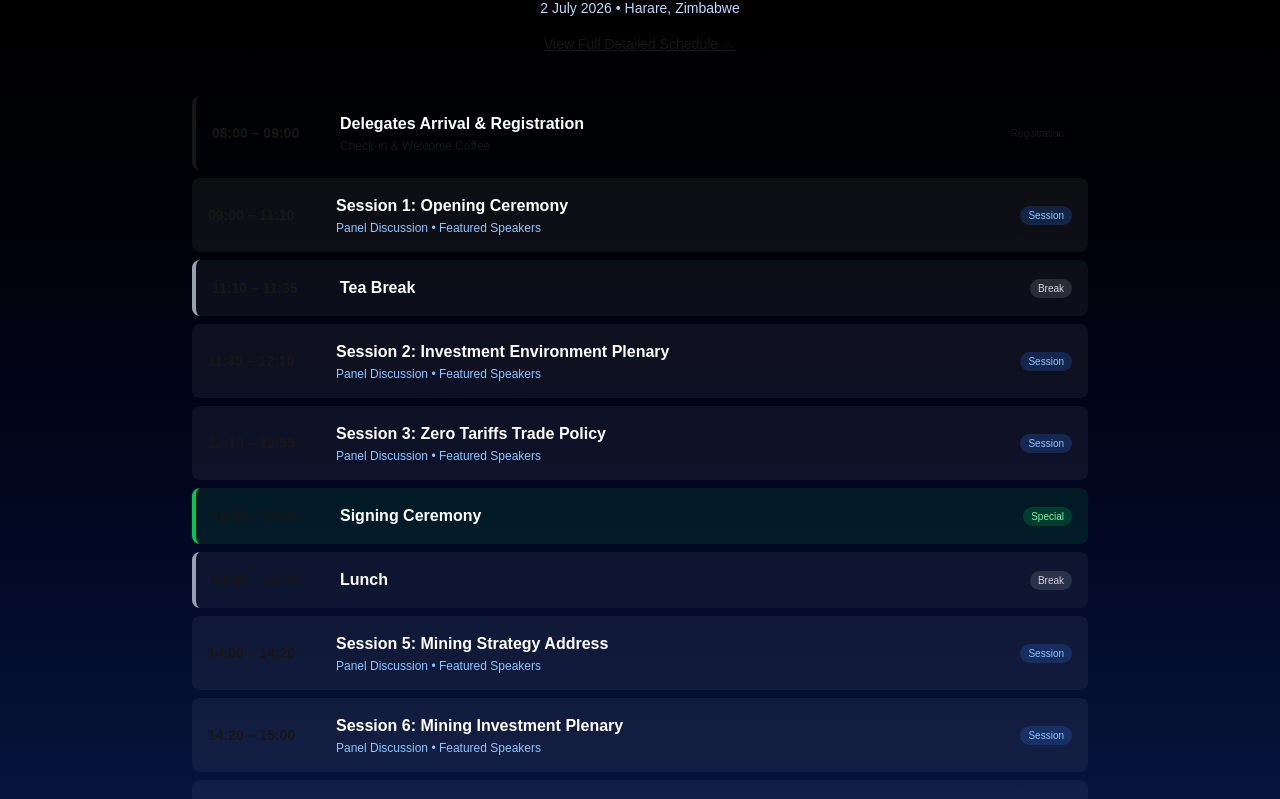
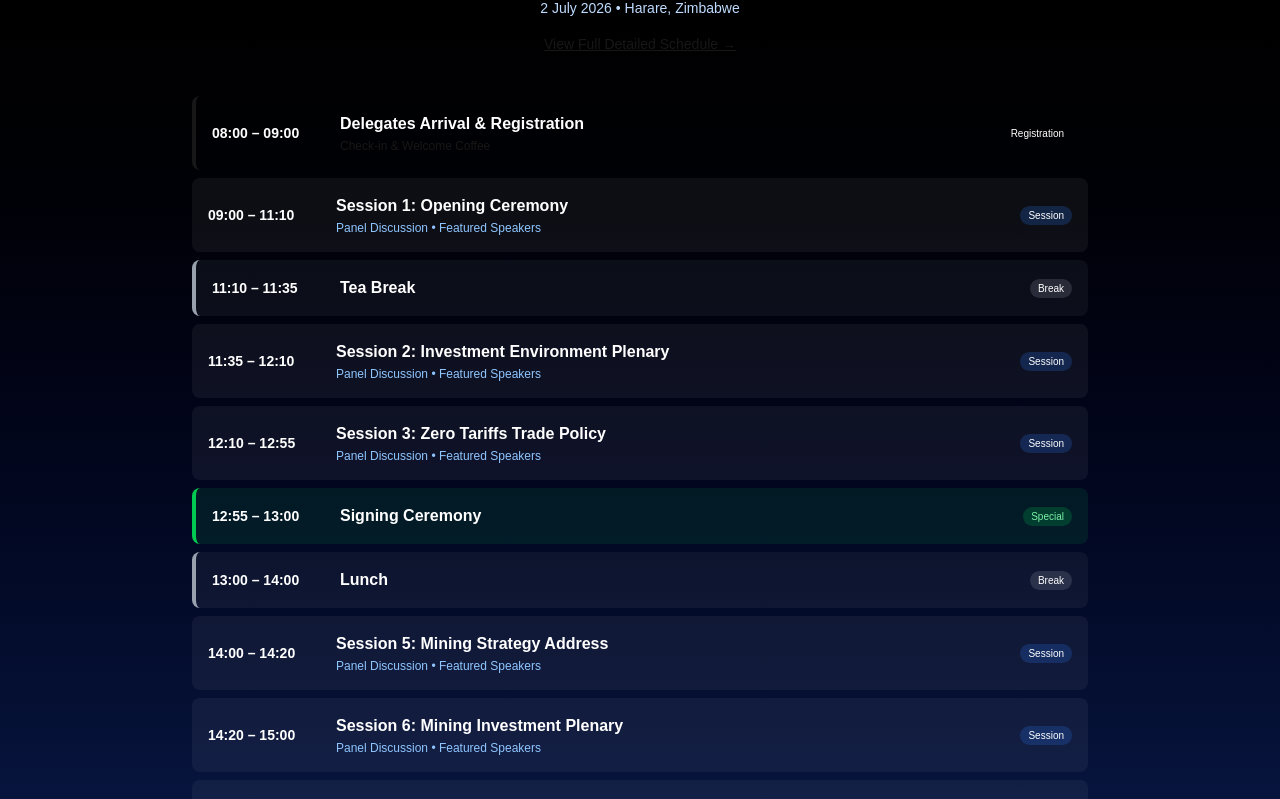
Before and after one commit to Guava-Africa/zim-china-symposium, a Next.js app in the folder frontend/: page / in a window 1280 px wide. Shown: the part 1798-2597 px from the top of the page. Built offline with nearby package versions, Linux system fonts and the light colour scheme.

Commit message:
white text on homepage

```diff
--- a/frontend/app/page.tsx
+++ b/frontend/app/page.tsx
@@ -302,10 +302,10 @@ export default function Home() {
               return (
                 <div key={idx} className={`p-3 md:p-4 rounded-lg mb-2 transition ${bgClass}`}>
                   <div className="flex flex-col sm:flex-row sm:items-center gap-2 sm:gap-4">
-                    <div className="text-gold-400 font-bold text-xs md:text-sm sm:w-28 flex-shrink-0">
+                    <div className="text-white font-bold text-xs md:text-sm sm:w-28 flex-shrink-0">
                       {item.time}
                     </div>
-                    <div className="flex-1 min-w-0">
+                    <div className="flex-1 min-w-0 ">
                       <div className="text-white font-semibold text-sm md:text-base break-words">
                         {item.title}
                       </div>
@@ -317,16 +317,16 @@ export default function Home() {
                       )}
                     </div>
                     {item.type === "session" && (
-                      <span className="text-[10px] bg-blue-500/20 text-blue-300 px-2 py-0.5 rounded-full whitespace-nowrap">Session</span>
+                      <span className="text-[10px] bg-blue-500/20 text-white px-2 py-0.5 rounded-full whitespace-nowrap">Session</span>
                     )}
                     {item.type === "break" && (
-                      <span className="text-[10px] bg-gray-400/20 text-gray-300 px-2 py-0.5 rounded-full whitespace-nowrap">Break</span>
+                      <span className="text-[10px] bg-gray-400/20 text-white px-2 py-0.5 rounded-full whitespace-nowrap">Break</span>
                     )}
                     {item.type === "special" && (
                       <span className="text-[10px] bg-green-500/20 text-green-300 px-2 py-0.5 rounded-full whitespace-nowrap">Special</span>
                     )}
                     {item.type === "registration" && (
-                      <span className="text-[10px] bg-gold-500/20 text-gold-300 px-2 py-0.5 rounded-full whitespace-nowrap">Registration</span>
+                      <span className="text-[10px] bg-gold-500/20 text-white px-2 py-0.5 rounded-full whitespace-nowrap">Registration</span>
                     )}
                     {item.type === "end" && (
                       <span className="text-[10px] bg-red-500/20 text-red-300 px-2 py-0.5 rounded-full whitespace-nowrap">End</span>
```
